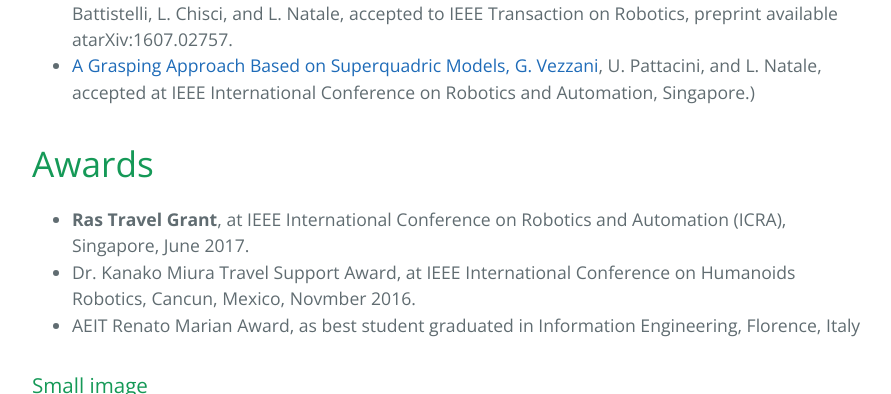
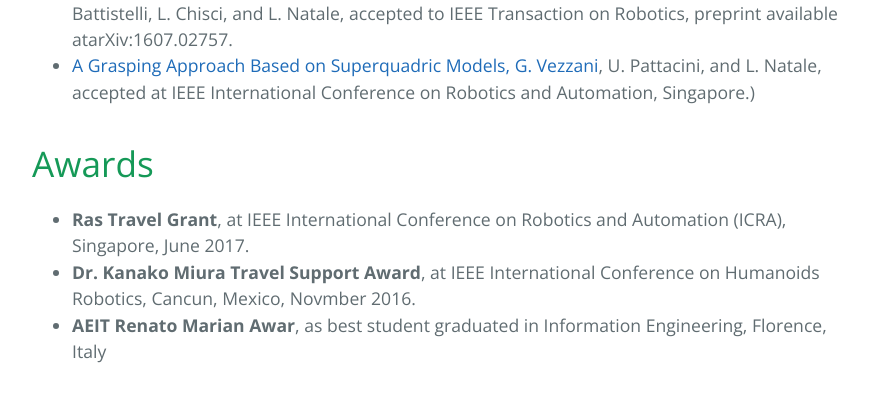
Before and after one commit to giuliavezzani/giuliavezzani_old.github.io, a Jekyll site: the page built from index.md, in a window 1280 px wide and 900 px high, scrolled down 1969 px, cut to the strip 0-394 px from the top of the window. Shown: the whole strip, without its empty margins (192-1083 px from the left). Built offline with Jekyll 4.4.1, drawn with Linux system fonts in a browser that asks for light colours; our own code applies the rules of GitHub Pages for plain Markdown files.

Commit message:
Update index.md

```diff
--- a/index.md
+++ b/index.md
@@ -63,9 +63,9 @@ by merging vision and tactile information for the humanoid robot iCub.
 # Awards
 - **Ras Travel Grant**, at IEEE International Conference on Robotics and Automation (ICRA),
  Singapore, June 2017.
-- Dr. Kanako Miura Travel Support Award, at IEEE International Conference on Humanoids
+- **Dr. Kanako Miura Travel Support Award**, at IEEE International Conference on Humanoids
  Robotics, Cancun, Mexico, Novmber 2016.
- - AEIT Renato Marian Award, as best student graduated in Information Engineering, Florence, Italy
+ - **AEIT Renato Marian Awar**, as best student graduated in Information Engineering, Florence, Italy
 
 
 
```
